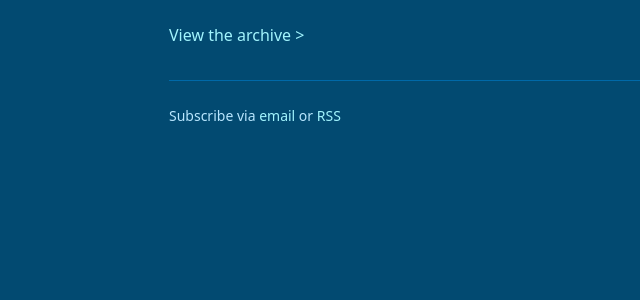
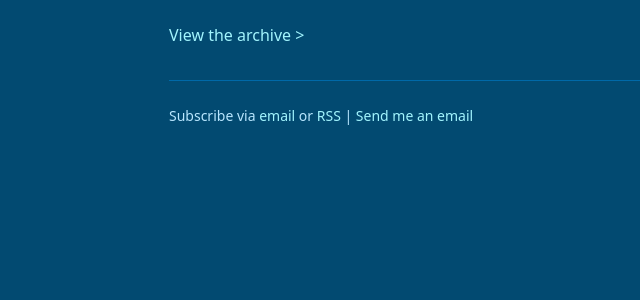
Before and after one commit to Otolock/antoniosantos.io-django, a Django app: page / in a window 1280 px wide. Shown: the part 411-711 px from the top of the page, without its empty margins (119-759 px from the left). Run offline with Django 5.2, Linux system fonts and the light colour scheme; data that the repository does not hold is empty; style sheets or scripts are compiled from the project's sources.

Commit message:
Add email link to footer

```diff
--- a/blog/templates/blog/base.html
+++ b/blog/templates/blog/base.html
@@ -45,6 +45,8 @@
             <a href="{% url 'blog:subscribe' %}">email</a>
             or
             <a href="{% url 'blog:rss' %}">RSS</a>
+            |
+            <a href="https://letterbird.co/antoniosantos">Send me an email</a>
         </p>
     </footer>
 </body>
```
